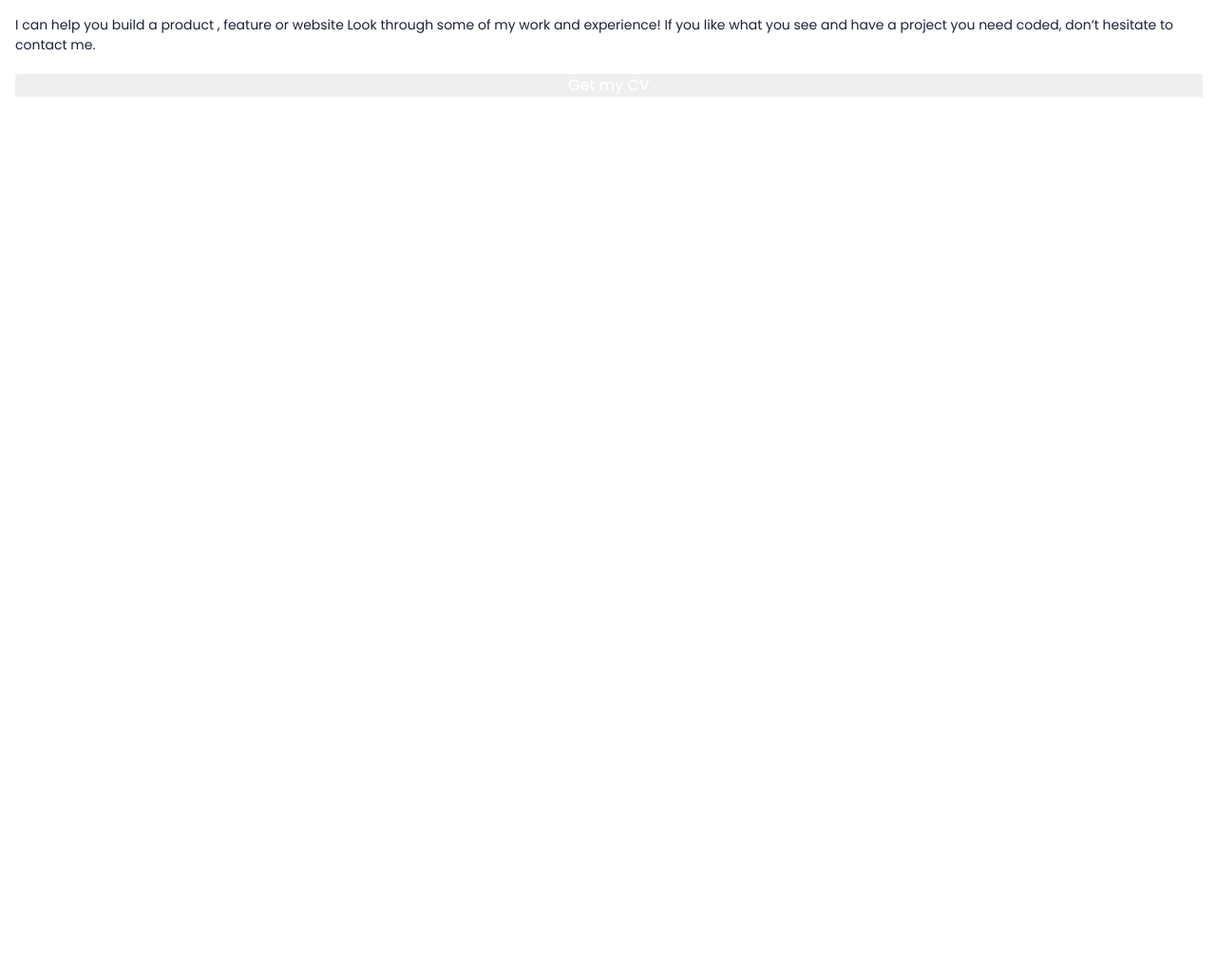
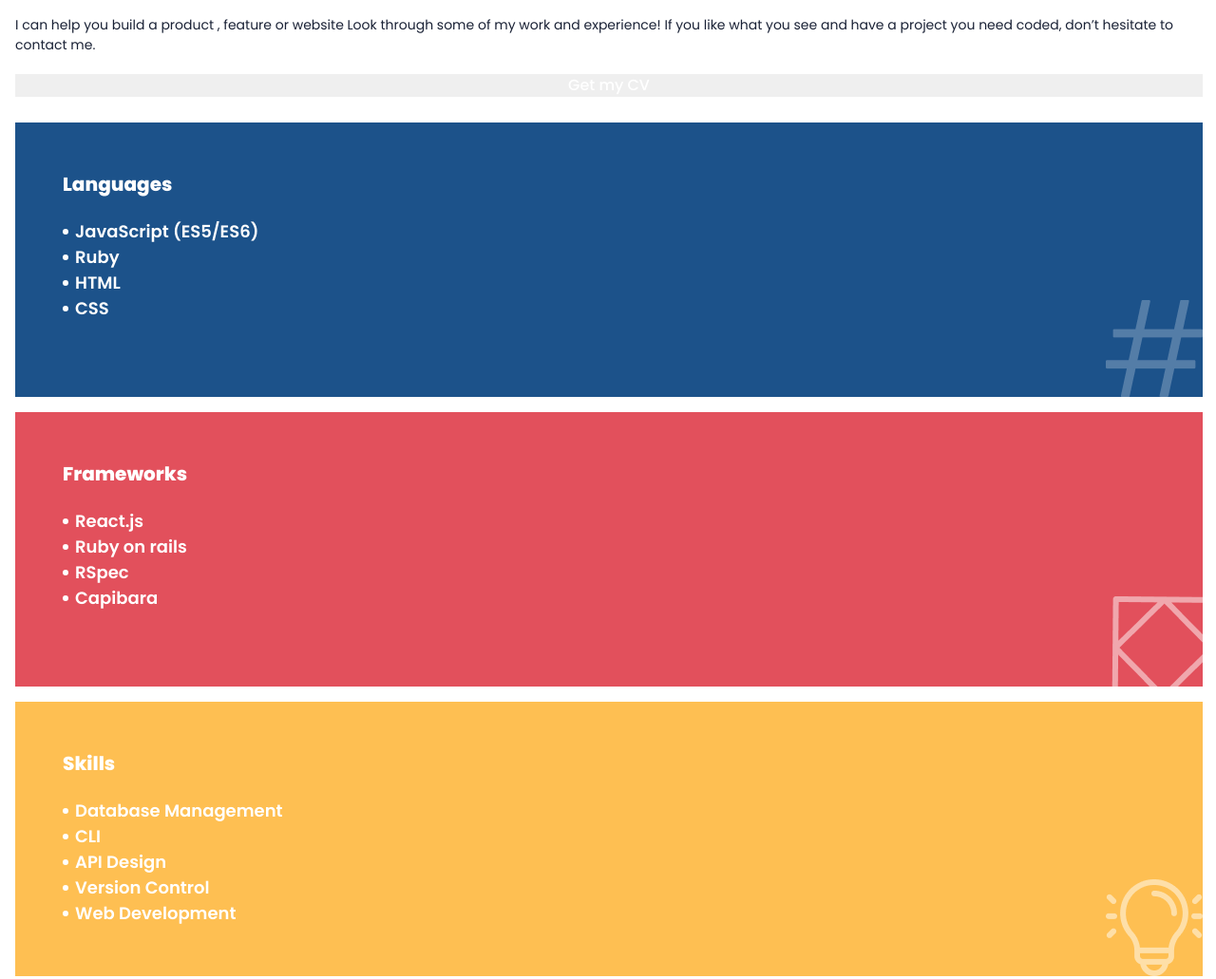
Before and after one commit to Zilola-Nazarova/zilola-portfolio, a plain HTML site: page index.html in a window 1280 px wide. Shown: the part 6480-7511 px from the top of the page at 95% size. Before the commit the page ends 7109 px from the top, so only its background shows below. Drawn offline with nearby package versions, Linux system fonts and the light colour scheme.

Commit message:
Set right backgrounds to languages, frameworks and skills, position the text inside them

```diff
--- a/index.html
+++ b/index.html
@@ -118,29 +118,29 @@
         <div class="languages">
           <h3>Languages</h3>
           <ul>
-            <li>JavaScript (ES5/ES6)</li>
-            <li>Ruby</li>
-            <li>HTML</li>
-            <li>CSS</li>
+            <li><span>JavaScript (ES5/ES6)</span></li>
+            <li><span>Ruby</span></li>
+            <li><span>HTML</span></li>
+            <li><span>CSS</span></li>
           </ul>
         </div>
         <div class="frameworks">
           <h3>Frameworks</h3>
           <ul>
-            <li>React.js</li>
-            <li>Ruby on rails</li>
-            <li>RSpec</li>
-            <li>Capibara</li>
+            <li><span>React.js</span></li>
+            <li><span>Ruby on rails</span></li>
+            <li><span>RSpec</span></li>
+            <li><span>Capibara</span></li>
           </ul>
         </div>
         <div class="skills">
           <h3>Skills</h3>
           <ul>
-            <li>Database Management</li>
-            <li>CLI</li>
-            <li>API Design</li>
-            <li>Version Control</li>
-            <li>Web Development</li>
+            <li><span>Database Management</span></li>
+            <li><span>CLI</span></li>
+            <li><span>API Design</span></li>
+            <li><span>Version Control</span></li>
+            <li><span>Web Development</span></li>
           </ul>
         </div>
       </article>
--- a/styles.css
+++ b/styles.css
@@ -187,21 +187,40 @@
 .knowledge h3 {
   font-size: 20px;
   font-weight: 800;
+  margin-bottom: 21px;
 }
 
 .knowledge ul {
   font-size: 18px;
   font-weight: 600;
+  list-style-position: inside;
+  padding-left: -10px;
+}
+
+.knowledge li span {
+  position: relative;
+  left: -12px;
+}
+
+.knowledge div {
+  background-repeat: no-repeat;
+  background-position: right bottom;
+  height: 289px;
+  padding-top: 50px;
+  padding-left: 50px;
 }
 
 .knowledge div.languages {
-  background-image: url(./images/Rectangle\ 41.png);
+  background-color: #1C528A;
+  background-image: url(./images/hashtag.png);
 }
 
 .knowledge div.frameworks {
-  background-image: url(./images/Rectangle\ 42.png);
+  background-color: #E2505C;
+  background-image: url(./images/Group\ 18.png);
 }
 
 .knowledge div.skills {
-  background-image: url(./images/Rectangle\ 39.png);
+  background-color: #FEBF52;
+  background-image: url(./images/ic_skills.png);
 }
```
